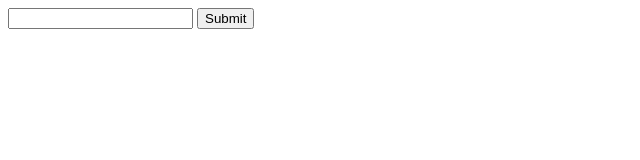
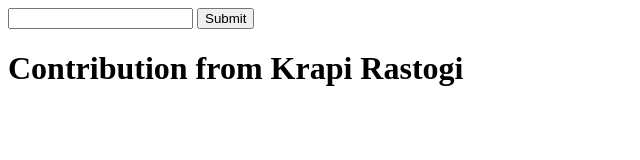
Before and after one commit to krapirastogi/git_works, a plain HTML site: page index.html in a window 1280 px wide. Shown: the whole page, without its empty margins (0-640 px from the left). Drawn offline with Linux system fonts and the light colour scheme.

Commit message:
contribution

```diff
--- a/index.html
+++ b/index.html
@@ -9,5 +9,6 @@
 <body>
   <input type="text"/>
   <button>Submit</button>
+  <h1>Contribution from Krapi Rastogi</h1>
 </body>
 </html>
```
